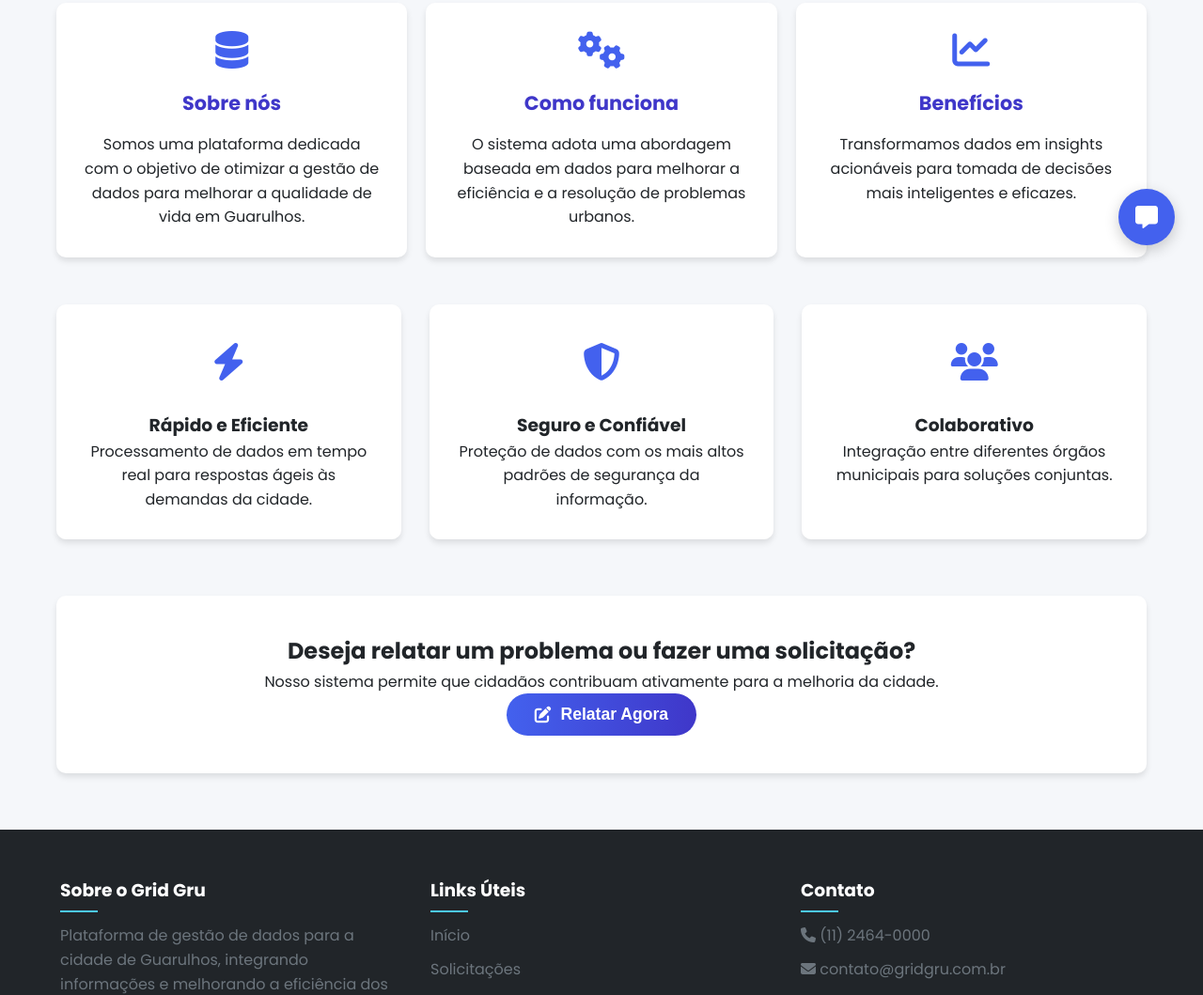
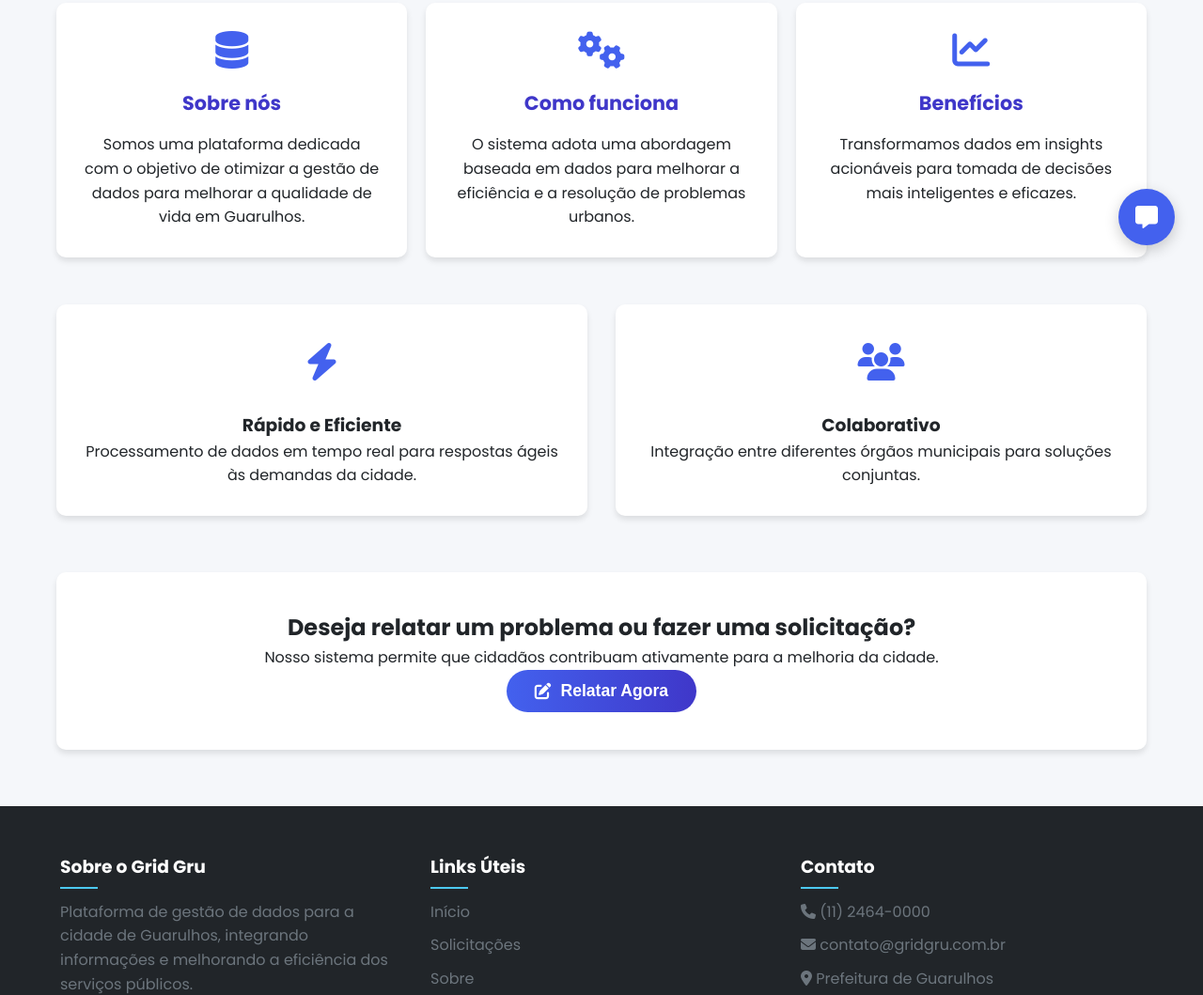
Before and after one commit to Dxn1xp/Grid-Gru, a plain HTML site: page index.html in a window 1280 px wide. Shown: the part 509-1568 px from the top of the page at 94% size. Drawn offline with Linux system fonts and the light colour scheme.

Commit message:
Add files via upload

```diff
--- a/index.html
+++ b/index.html
@@ -573,7 +573,7 @@
 <body>
     <div class="navbar">
         <div class="logo">
-            <img src="./img/logo.png" alt="Logo Grid Gru" />
+            <img src=".//img/logo.png" alt="Logo Grid Gru" />
             <span class="logo-text">Grid Gru</span>
         </div>
 
@@ -627,13 +627,6 @@
                 </div>
                 <h3>Rápido e Eficiente</h3>
                 <p>Processamento de dados em tempo real para respostas ágeis às demandas da cidade.</p>
-            </div>
-            <div class="feature-card">
-                <div class="feature-icon">
-                    <i class="fas fa-shield-alt"></i>
-                </div>
-                <h3>Seguro e Confiável</h3>
-                <p>Proteção de dados com os mais altos padrões de segurança da informação.</p>
             </div>
             <div class="feature-card">
                 <div class="feature-icon">
```
